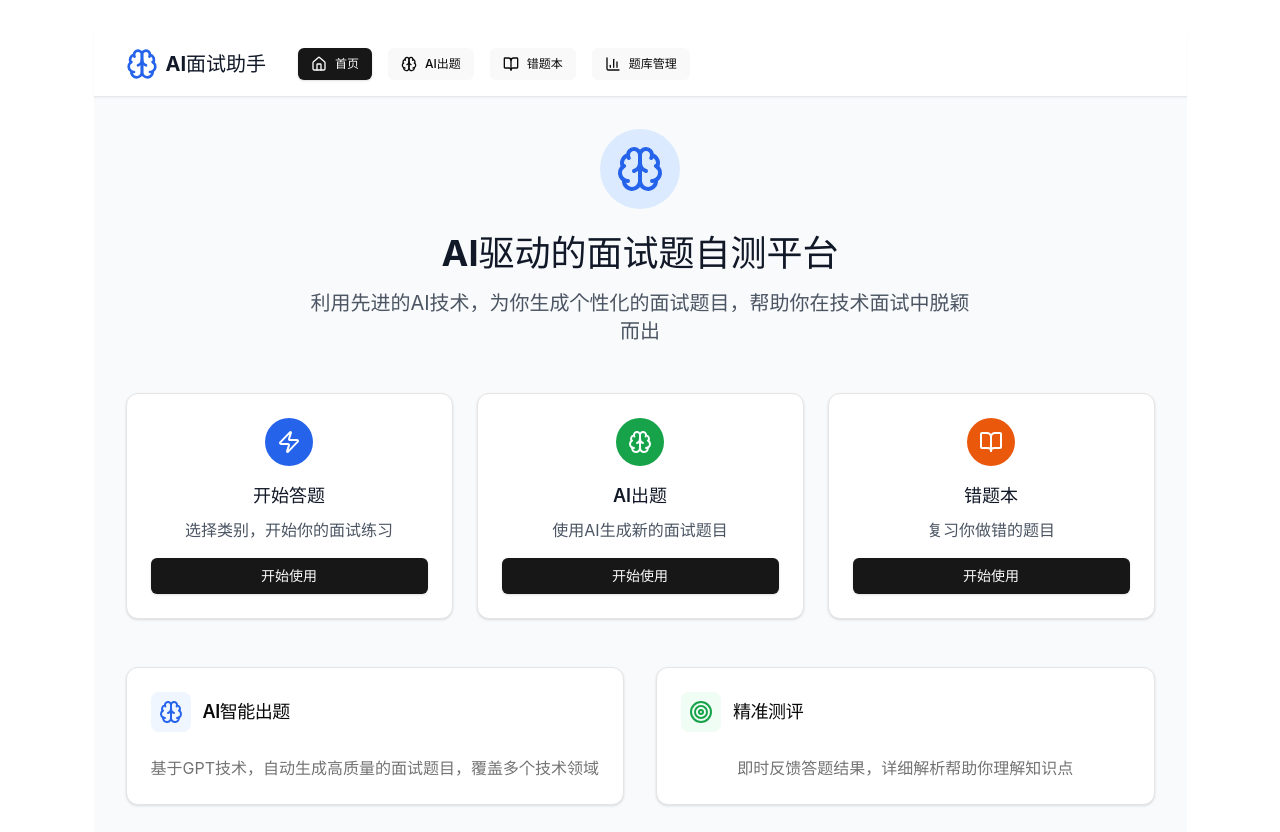
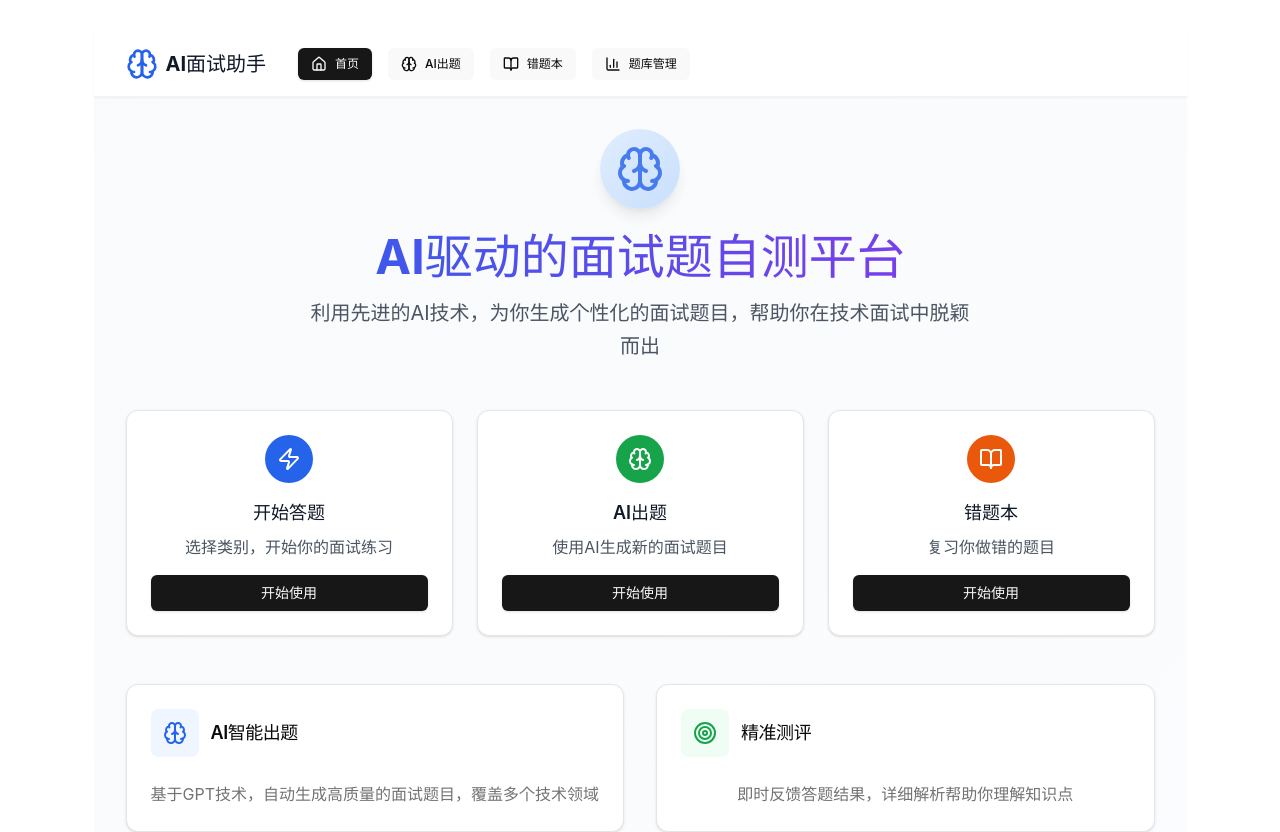
Before and after one commit to zhaomo08/quizforge, a React (Vite) app: page / in a window 1280 px wide. Shown: the top 832 px of the page. Built offline with nearby package versions, Linux system fonts and the light colour scheme.

Commit message:
优化仪表盘页面布局和交互

```diff
--- a/src/App.tsx
+++ b/src/App.tsx
@@ -39,9 +39,9 @@ function AppContent() {
   };
 
   return (
-    <div className="min-h-screen bg-gray-50">
+    <div className="min-h-screen bg-gradient-to-br from-gray-50 to-blue-50/30">
       <Navigation />
-      <main className="pb-8">
+      <main className="pb-8 transition-all duration-300 ease-in-out">
         {renderCurrentPage()}
       </main>
       <Toaster />
--- a/src/components/GeneratePage.tsx
+++ b/src/components/GeneratePage.tsx
@@ -97,7 +97,7 @@ export const GeneratePage: React.FC = () => {
   };
 
   return (
-    <div className="max-w-4xl mx-auto px-4 sm:px-6 lg:px-8 py-8">
+    <div className="max-w-4xl mx-auto px-4 sm:px-6 lg:px-8 py-8 min-h-[calc(100vh-4rem)] layout-stable">
       {/* Header */}
       <div className="flex items-center mb-8">
         <Button
--- a/src/components/HomePage.tsx
+++ b/src/components/HomePage.tsx
@@ -66,29 +66,31 @@ export const HomePage: React.FC = () => {
   ];
 
   return (
-    <div className="max-w-7xl mx-auto px-4 sm:px-6 lg:px-8 py-8">
+    <div className="max-w-7xl mx-auto px-4 sm:px-6 lg:px-8 py-8 min-h-[calc(100vh-4rem)]">
       {/* Hero Section */}
-      <div className="text-center mb-12">
+      <div className="text-center mb-12 animate-fade-in">
         <div className="flex justify-center mb-6">
-          <div className="p-4 bg-blue-100 rounded-full">
+          <div className="p-4 bg-gradient-to-br from-blue-100 to-blue-200 rounded-full shadow-lg animate-pulse">
             <Brain className="h-12 w-12 text-blue-600" />
           </div>
         </div>
-        <h1 className="text-4xl font-bold text-gray-900 mb-4">
+        <h1 className="text-4xl md:text-5xl font-bold text-gray-900 mb-4 bg-gradient-to-r from-blue-600 to-purple-600 bg-clip-text text-transparent">
           AI驱动的面试题自测平台
         </h1>
-        <p className="text-xl text-gray-600 max-w-2xl mx-auto mb-8">
+        <p className="text-xl text-gray-600 max-w-2xl mx-auto mb-8 leading-relaxed">
           利用先进的AI技术，为你生成个性化的面试题目，帮助你在技术面试中脱颖而出
         </p>
       </div>
 
       {/* Stats Cards */}
       {stats.totalTests > 0 && (
-        <div className="grid grid-cols-1 md:grid-cols-4 gap-6 mb-12">
+        <div className="grid grid-cols-1 md:grid-cols-4 gap-6 mb-12 animate-slide-up">
           <Card>
-            <CardContent className="p-6">
+            <CardContent className="p-6 hover:bg-gray-50 transition-colors duration-200">
               <div className="flex items-center">
-                <Target className="h-8 w-8 text-blue-600 mr-3" />
+                <div className="p-2 bg-blue-100 rounded-lg mr-3">
+                  <Target className="h-6 w-6 text-blue-600" />
+                </div>
                 <div>
                   <p className="text-2xl font-bold text-gray-900">{stats.totalTests}</p>
                   <p className="text-gray-600">测试次数</p>
@@ -98,9 +100,11 @@ export const HomePage: React.FC = () => {
           </Card>
 
           <Card>
-            <CardContent className="p-6">
+            <CardContent className="p-6 hover:bg-gray-50 transition-colors duration-200">
               <div className="flex items-center">
-                <Award className="h-8 w-8 text-green-600 mr-3" />
+                <div className="p-2 bg-green-100 rounded-lg mr-3">
+                  <Award className="h-6 w-6 text-green-600" />
+                </div>
                 <div>
                   <p className="text-2xl font-bold text-gray-900">{stats.averageScore}%</p>
                   <p className="text-gray-600">平均得分</p>
@@ -110,9 +114,11 @@ export const HomePage: React.FC = () => {
           </Card>
 
           <Card>
-            <CardContent className="p-6">
+            <CardContent className="p-6 hover:bg-gray-50 transition-colors duration-200">
               <div className="flex items-center">
-                <BookOpen className="h-8 w-8 text-orange-600 mr-3" />
+                <div className="p-2 bg-orange-100 rounded-lg mr-3">
+                  <BookOpen className="h-6 w-6 text-orange-600" />
+                </div>
                 <div>
                   <p className="text-2xl font-bold text-gray-900">{stats.totalWrongAnswers}</p>
                   <p className="text-gray-600">错题数</p>
@@ -122,9 +128,11 @@ export const HomePage: React.FC = () => {
           </Card>
 
           <Card>
-            <CardContent className="p-6">
+            <CardContent className="p-6 hover:bg-gray-50 transition-colors duration-200">
               <div className="flex items-center">
-                <TrendingUp className="h-8 w-8 text-purple-600 mr-3" />
+                <div className="p-2 bg-purple-100 rounded-lg mr-3">
+                  <TrendingUp className="h-6 w-6 text-purple-600" />
+                </div>
                 <div>
                   <p className="text-2xl font-bold text-gray-900">
                     {Math.round((stats.correctAnswers / stats.totalQuestions) * 100)}%
@@ -138,19 +146,19 @@ export const HomePage: React.FC = () => {
       )}
 
       {/* Quick Actions */}
-      <div className="grid grid-cols-1 md:grid-cols-3 gap-6 mb-12">
+      <div className="grid grid-cols-1 md:grid-cols-3 gap-6 mb-12 animate-slide-up" style={{animationDelay: '0.2s'}}>
         {quickActions.map(({ title, description, icon: Icon, color, action }) => (
-          <Card key={title} className="cursor-pointer transition-transform hover:scale-105">
+          <Card key={title} className="cursor-pointer transition-all duration-300 hover:scale-105 hover:shadow-xl group">
             <CardContent className="p-6">
               <div className="text-center">
                 <div className="mb-4">
-                  <div className={`inline-flex p-3 rounded-full ${color}`}>
+                  <div className={`inline-flex p-3 rounded-full ${color} transition-transform duration-300 group-hover:scale-110`}>
                     <Icon className="h-6 w-6 text-white" />
                   </div>
                 </div>
                 <h3 className="text-lg font-semibold text-gray-900 mb-2">{title}</h3>
                 <p className="text-gray-600 mb-4">{description}</p>
-                <Button onClick={action} className="w-full">
+                <Button onClick={action} className="w-full transition-all duration-200 hover:shadow-md">
                   开始使用
                 </Button>
               </div>
@@ -160,19 +168,19 @@ export const HomePage: React.FC = () => {
       </div>
 
       {/* Features */}
-      <div className="grid grid-cols-1 md:grid-cols-2 gap-8">
+      <div className="grid grid-cols-1 md:grid-cols-2 gap-8 animate-slide-up" style={{animationDelay: '0.4s'}}>
         {features.map(({ icon: Icon, title, description, color, bgColor }) => (
-          <Card key={title}>
+          <Card key={title} className="transition-all duration-300 hover:shadow-lg hover:-translate-y-1">
             <CardHeader>
               <div className="flex items-center space-x-3">
-                <div className={`p-2 rounded-lg ${bgColor}`}>
+                <div className={`p-3 rounded-lg ${bgColor} transition-transform duration-300 hover:scale-110`}>
                   <Icon className={`h-6 w-6 ${color}`} />
                 </div>
                 <CardTitle className="text-lg">{title}</CardTitle>
               </div>
             </CardHeader>
             <CardContent>
-              <CardDescription className="text-base">{description}</CardDescription>
+              <CardDescription className="text-base leading-relaxed">{description}</CardDescription>
             </CardContent>
           </Card>
         ))}
--- a/src/components/ManagePage.tsx
+++ b/src/components/ManagePage.tsx
@@ -105,7 +105,7 @@ export const ManagePage: React.FC = () => {
   }
 
   return (
-    <div className="max-w-7xl mx-auto px-4 sm:px-6 lg:px-8 py-8">
+    <div className="max-w-7xl mx-auto px-4 sm:px-6 lg:px-8 py-8 min-h-[calc(100vh-4rem)] layout-stable">
       {/* Header */}
       <div className="flex items-center mb-8">
         <Button
--- a/src/components/Navigation.tsx
+++ b/src/components/Navigation.tsx
@@ -19,11 +19,11 @@ export const Navigation: React.FC = () => {
   };
 
   return (
-    <nav className="bg-white border-b border-gray-200 sticky top-0 z-50 shadow-sm">
+    <nav className="bg-white/95 backdrop-blur-md border-b border-gray-200/50 sticky top-0 z-50 shadow-sm transition-all duration-300">
       <div className="max-w-7xl mx-auto px-4 sm:px-6 lg:px-8">
-        <div className="flex justify-between items-center h-16">
+        <div className="flex justify-between items-center h-16 min-h-[4rem]">
           <div className="flex items-center space-x-8">
-            <div className="flex items-center space-x-2">
+            <div className="flex items-center space-x-2 flex-shrink-0">
               <Brain className="h-8 w-8 text-blue-600" />
               <span className="text-xl font-bold text-gray-900">AI面试助手</span>
             </div>
@@ -35,7 +35,7 @@ export const Navigation: React.FC = () => {
                   variant={state.currentPage === id ? 'default' : 'ghost'}
                   size="sm"
                   onClick={() => handleNavigation(id)}
-                  className="flex items-center space-x-2"
+                  className="flex items-center space-x-2 transition-all duration-200 hover:scale-105"
                 >
                   <Icon className="h-4 w-4" />
                   <span>{label}</span>
@@ -45,13 +45,14 @@ export const Navigation: React.FC = () => {
           </div>
 
           {/* Mobile Navigation */}
-          <div className="md:hidden flex space-x-2">
+          <div className="md:hidden flex space-x-1">
             {navigationItems.map(({ id, icon: Icon }) => (
               <Button
                 key={id}
                 variant={state.currentPage === id ? 'default' : 'ghost'}
                 size="sm"
                 onClick={() => handleNavigation(id)}
+                className="transition-all duration-200"
               >
                 <Icon className="h-4 w-4" />
               </Button>
--- a/src/components/WrongAnswersPage.tsx
+++ b/src/components/WrongAnswersPage.tsx
@@ -65,7 +65,7 @@ export const WrongAnswersPage: React.FC = () => {
   };
 
   return (
-    <div className="max-w-6xl mx-auto px-4 sm:px-6 lg:px-8 py-8">
+    <div className="max-w-6xl mx-auto px-4 sm:px-6 lg:px-8 py-8 min-h-[calc(100vh-4rem)] layout-stable">
       {/* Header */}
       <div className="flex items-center mb-8">
         <Button
--- a/src/index.css
+++ b/src/index.css
@@ -135,3 +135,58 @@ button:focus-visible {
     @apply bg-background text-foreground;
   }
 }
+
+/* Custom animations */
+@keyframes fade-in {
+  from {
+    opacity: 0;
+    transform: translateY(20px);
+  }
+  to {
+    opacity: 1;
+    transform: translateY(0);
+  }
+}
+
+@keyframes slide-up {
+  from {
+    opacity: 0;
+    transform: translateY(30px);
+  }
+  to {
+    opacity: 1;
+    transform: translateY(0);
+  }
+}
+
+.animate-fade-in {
+  animation: fade-in 0.6s ease-out;
+}
+
+.animate-slide-up {
+  animation: slide-up 0.8s ease-out;
+  animation-fill-mode: both;
+}
+
+/* Smooth transitions for layout stability */
+.layout-stable {
+  min-height: calc(100vh - 4rem);
+  transition: all 0.3s ease-in-out;
+}
+
+/* Enhanced hover effects */
+.hover-lift {
+  transition: all 0.3s cubic-bezier(0.4, 0, 0.2, 1);
+}
+
+.hover-lift:hover {
+  transform: translateY(-4px);
+  box-shadow: 0 20px 25px -5px rgba(0, 0, 0, 0.1), 0 10px 10px -5px rgba(0, 0, 0, 0.04);
+}
+
+/* Backdrop blur support */
+@supports (backdrop-filter: blur(10px)) {
+  .backdrop-blur-md {
+    backdrop-filter: blur(12px);
+  }
+}
```
